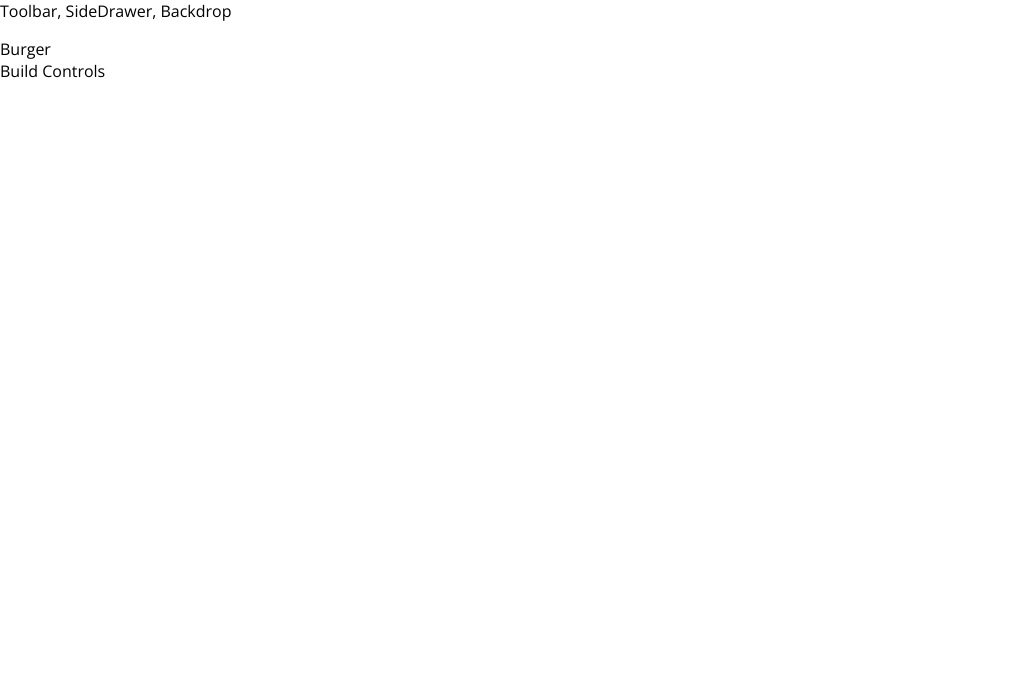
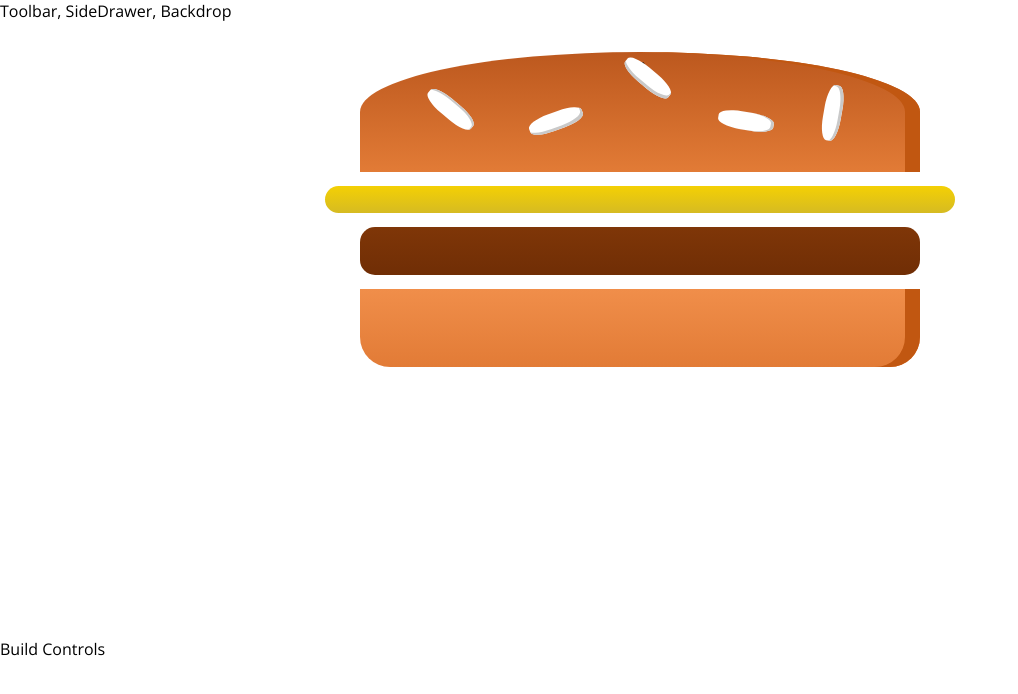
Before and after one commit to ashutoshbidaliya/Burger-app, a React app: page / in a window 1280 px wide. Shown: the top 694 px of the page, without its empty margins (0-1018 px from the left). Built offline with nearby package versions, Linux system fonts and the light colour scheme.

Commit message:
Added burger componet (#2)
* Fixing propTypes issue and adding burger component

* fix

* fix

```diff
--- /dev/null
+++ b/src/components/Burger/Burger.css
@@ -0,0 +1,30 @@
+.Burger {
+    width: 100%;
+    margin: auto;
+    height: 250px;
+    overflow: scroll;
+    text-align: center;
+    font-weight: bold;
+    font-size: 1.2rem;
+}
+
+@media (min-width: 500px) and (min-height: 401px) {
+    .Burger {
+        width: 450px;
+        height: 400px;
+    }
+}
+
+@media (min-width: 500px) and (min-height: 400px) {
+    .Burger {
+        width: 350px;
+        height: 300px;
+    }
+}
+
+@media (min-width: 1000px) and (min-height: 700px) {
+    .Burger {
+        width: 700px;
+        height: 600px;
+    }
+}
--- a/src/components/Burger/Burger.js
+++ b/src/components/Burger/Burger.js
@@ -0,0 +1,17 @@
+import React from 'react';
+
+import classes from './Burger.css';
+import BurgerIngredient from './BurgerIngredient/BurgerIngredient';
+
+const burger = (props) => {
+    return (
+        <div className={classes.Burger}>
+            <BurgerIngredient type="bread-top"/>
+            <BurgerIngredient type="cheese"/>
+            <BurgerIngredient type="meat"/>
+            <BurgerIngredient type="bread-bottom"/>
+        </div>
+    );
+}
+
+export default burger;
--- a/src/components/Burger/BurgerIngredient/BurgerIngredient.js
+++ b/src/components/Burger/BurgerIngredient/BurgerIngredient.js
@@ -1,5 +1,5 @@
 import React, { Component } from 'react';
-import PropTypes from 'propTypes';
+import PropTypes from 'prop-types';
 
 import classes from './BurgerIngredient.css';
 import BurgerBuilder from '../../../containers/BurgerBuilder/BurgerBuilder';
@@ -45,7 +45,7 @@
     }
 };
 
-BurgerBuilder.PropTypes = {
+BurgerIngredient.PropTypes = {
     type: PropTypes.string.isRequired
 };
 
--- a/src/containers/BurgerBuilder/BurgerBuilder.js
+++ b/src/containers/BurgerBuilder/BurgerBuilder.js
@@ -1,11 +1,13 @@
 import React, { Component } from "react";
+
 import Auxiliary from '../../hoc/Auxiliary';
+import Burger from '../../components/Burger/Burger';
 
 class BurgerBuilder extends Component {
     render () {
         return (
             <Auxiliary>
-                <div>Burger</div>
+                <Burger/>
                  <div>Build Controls</div>
             </Auxiliary>
         )
```
